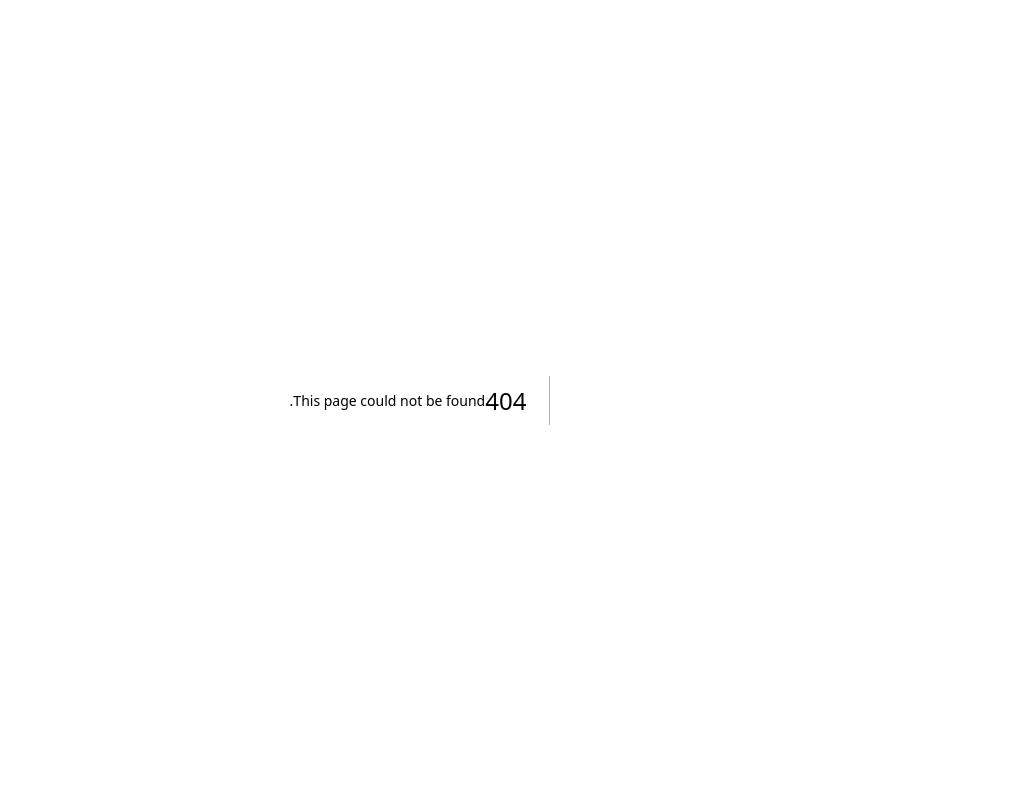
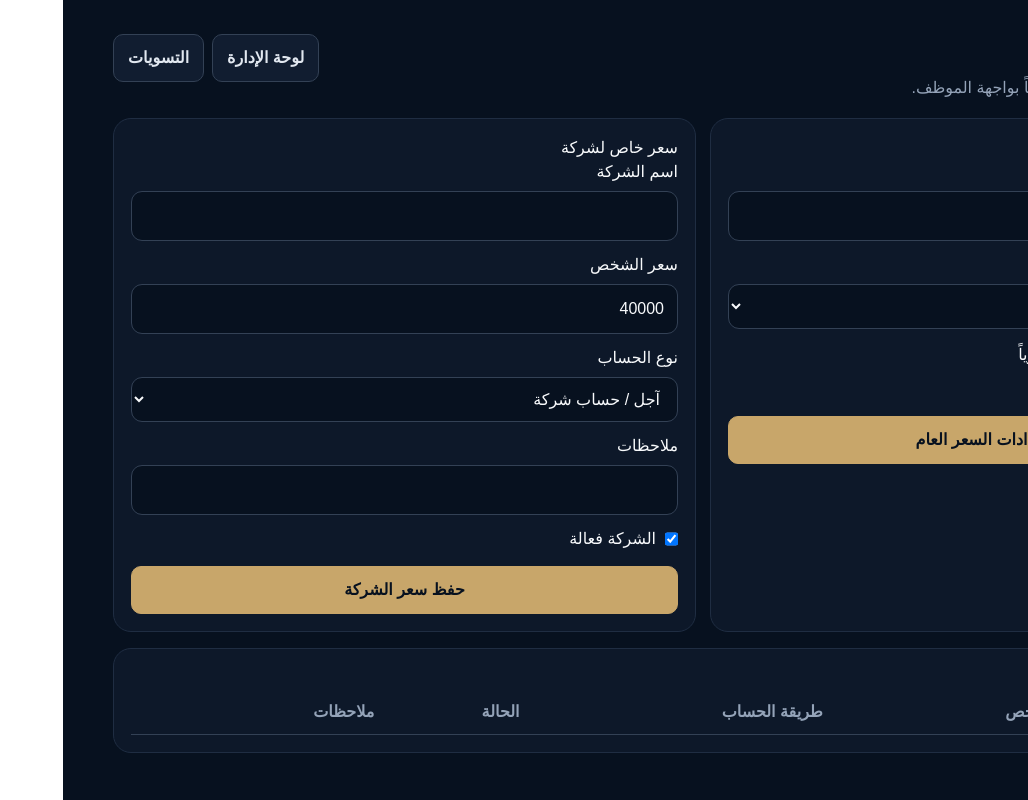
Before and after one commit to mohanedadnan99-dotcom/BaghdadLounge, a Next.js app: page /ops/admin/settings in a window 1280 px wide. Before the commit this address had no page. Shown: the whole page, without its empty margins (252-1280 px from the left). Built offline with nearby package versions, Linux system fonts and the light colour scheme; no server answers.

Commit message:
Add professional passenger pricing settings page

```diff
--- /dev/null
+++ b/app/ops/admin/settings/page.tsx
@@ -0,0 +1,27 @@
+"use client";
+import { useEffect,useState } from "react";
+
+type Company={id:number;name:string;price_iqd:number|string;billing_type:string;active:boolean;notes:string};
+const paymentLabels:Record<string,string>={cash:"نقدي",electronic:"إلكتروني",credit:"آجل / حساب شركة",prepaid:"مدفوع مسبقاً",voucher:"قسيمة",complimentary:"مجاني"};
+const input:React.CSSProperties={width:"100%",boxSizing:"border-box",background:"#07111f",color:"#f8fafc",border:"1px solid #334155",borderRadius:11,padding:"12px 13px",fontSize:16};
+const card:React.CSSProperties={background:"#0d1829",border:"1px solid #1f2d42",borderRadius:18,padding:17};
+const btn:React.CSSProperties={border:"1px solid #c8a66a",background:"#c8a66a",color:"#07111f",borderRadius:10,padding:"11px 14px",fontWeight:900,cursor:"pointer"};
+export default function PricingSettings(){
+ const [settings,setSettings]=useState<any>({default_price_iqd:40000,default_payment_type:"cash",allow_manual_override:true,require_override_reason:true});
+ const [companies,setCompanies]=useState<Company[]>([]);const [msg,setMsg]=useState("");
+ const [company,setCompany]=useState({name:"",priceIqd:"40000",billingType:"credit",active:true,notes:""});
+ async function load(){const [a,b]=await Promise.all([fetch("/api/ops/pricing",{cache:"no-store"}),fetch("/api/ops/admin?action=companies",{cache:"no-store"})]);if(a.ok)setSettings((await a.json()).settings||settings);if(b.ok)setCompanies((await b.json()).companies||[])}
+ useEffect(()=>{load()},[]);
+ async function saveSettings(){setMsg("");const r=await fetch("/api/ops/pricing",{method:"PATCH",headers:{"Content-Type":"application/json"},body:JSON.stringify({defaultPriceIqd:Number(settings.default_price_iqd||0),defaultPaymentType:settings.default_payment_type,allowManualOverride:settings.allow_manual_override,requireOverrideReason:settings.require_override_reason})});const d=await r.json();setMsg(r.ok?"تم حفظ إعدادات السعر العام":d.message||"تعذر الحفظ");if(r.ok)load()}
+ async function saveCompany(e:React.FormEvent){e.preventDefault();const r=await fetch("/api/ops/admin",{method:"POST",headers:{"Content-Type":"application/json"},body:JSON.stringify({action:"saveCompany",...company,priceIqd:Number(company.priceIqd||0)})});const d=await r.json();setMsg(r.ok?"تم حفظ سعر الشركة":d.message||"تعذر حفظ الشركة");if(r.ok){setCompany({name:"",priceIqd:String(settings.default_price_iqd||40000),billingType:"credit",active:true,notes:""});load()}}
+ async function edit(c:Company){setCompany({name:c.name,priceIqd:String(c.price_iqd),billingType:c.billing_type,active:c.active,notes:c.notes||""});window.scrollTo({top:0,behavior:"smooth"})}
+ return <main dir="rtl" style={{minHeight:"100vh",background:"#07111f",color:"#f8fafc",padding:16,fontFamily:"Arial,sans-serif"}}><div style={{maxWidth:1180,margin:"0 auto"}}>
+  <header style={{display:"flex",justifyContent:"space-between",gap:12,alignItems:"center",flexWrap:"wrap",marginBottom:18}}><div><div style={{color:"#c8a66a",fontWeight:900}}>PRICING CONTROL</div><h1 style={{margin:"6px 0"}}>إعدادات أسعار المسافرين</h1><div style={{color:"#94a3b8"}}>المصدر المركزي للسعر الذي يظهر تلقائياً بواجهة الموظف.</div></div><div style={{display:"flex",gap:8}}><a href="/ops/admin" style={{...btn,background:"#111d30",color:"#e2e8f0",borderColor:"#334155",textDecoration:"none"}}>لوحة الإدارة</a><a href="/ops/admin/companies" style={{...btn,background:"#111d30",color:"#e2e8f0",borderColor:"#334155",textDecoration:"none"}}>التسويات</a></div></header>
+  {msg&&<div style={{...card,marginBottom:14,borderColor:"#8a6f3e"}}>{msg}</div>}
+  <section style={{display:"grid",gridTemplateColumns:"repeat(auto-fit,minmax(300px,1fr))",gap:14,marginBottom:16}}>
+   <div style={card}><h2 style={{marginTop:0}}>السعر العام</h2><label>سعر المسافر العادي<input style={{...input,marginTop:7}} inputMode="numeric" value={settings.default_price_iqd||""} onChange={e=>setSettings({...settings,default_price_iqd:e.target.value.replace(/\D/g,"")})}/></label><label style={{display:"block",marginTop:12}}>طريقة الحساب الافتراضية<select style={{...input,marginTop:7}} value={settings.default_payment_type||"cash"} onChange={e=>setSettings({...settings,default_payment_type:e.target.value})}>{Object.entries(paymentLabels).map(([v,l])=><option key={v} value={v}>{l}</option>)}</select></label><label style={{display:"flex",gap:9,marginTop:14}}><input type="checkbox" checked={Boolean(settings.allow_manual_override)} onChange={e=>setSettings({...settings,allow_manual_override:e.target.checked})}/>السماح للموظف بتعديل السعر يدوياً</label><label style={{display:"flex",gap:9,marginTop:10}}><input type="checkbox" checked={Boolean(settings.require_override_reason)} onChange={e=>setSettings({...settings,require_override_reason:e.target.checked})}/>طلب سبب عند تغيير السعر يدوياً</label><button style={{...btn,width:"100%",marginTop:15}} onClick={saveSettings}>حفظ إعدادات السعر العام</button></div>
+   <form style={card} onSubmit={saveCompany}><h2 style={{marginTop:0}}>سعر خاص لشركة</h2><label>اسم الشركة<input required style={{...input,marginTop:7}} value={company.name} onChange={e=>setCompany({...company,name:e.target.value})}/></label><label style={{display:"block",marginTop:12}}>سعر الشخص<input style={{...input,marginTop:7}} inputMode="numeric" value={company.priceIqd} onChange={e=>setCompany({...company,priceIqd:e.target.value.replace(/\D/g,"")})}/></label><label style={{display:"block",marginTop:12}}>نوع الحساب<select style={{...input,marginTop:7}} value={company.billingType} onChange={e=>setCompany({...company,billingType:e.target.value})}>{Object.entries(paymentLabels).map(([v,l])=><option key={v} value={v}>{l}</option>)}</select></label><label style={{display:"block",marginTop:12}}>ملاحظات<input style={{...input,marginTop:7}} value={company.notes} onChange={e=>setCompany({...company,notes:e.target.value})}/></label><label style={{display:"flex",gap:9,marginTop:12}}><input type="checkbox" checked={company.active} onChange={e=>setCompany({...company,active:e.target.checked})}/>الشركة فعالة</label><button style={{...btn,width:"100%",marginTop:15}}>حفظ سعر الشركة</button></form>
+  </section>
+  <section style={card}><h2 style={{marginTop:0}}>قائمة الأسعار الخاصة</h2><div style={{overflowX:"auto"}}><table style={{width:"100%",borderCollapse:"collapse",minWidth:720}}><thead><tr>{["الشركة","سعر الشخص","طريقة الحساب","الحالة","ملاحظات",""].map(x=><th key={x} style={{textAlign:"right",padding:10,borderBottom:"1px solid #334155",color:"#94a3b8"}}>{x}</th>)}</tr></thead><tbody>{companies.map(c=><tr key={c.id}><td style={{padding:10,borderBottom:"1px solid #1f2d42",fontWeight:900}}>{c.name}</td><td style={{padding:10,borderBottom:"1px solid #1f2d42"}}>{Number(c.price_iqd||0).toLocaleString("en-US")} د.ع</td><td style={{padding:10,borderBottom:"1px solid #1f2d42"}}>{paymentLabels[c.billing_type]||c.billing_type}</td><td style={{padding:10,borderBottom:"1px solid #1f2d42"}}>{c.active?"فعال":"موقوف"}</td><td style={{padding:10,borderBottom:"1px solid #1f2d42"}}>{c.notes||"—"}</td><td style={{padding:10,borderBottom:"1px solid #1f2d42"}}><button onClick={()=>edit(c)} style={{...btn,padding:"7px 10px"}}>تعديل</button></td></tr>)}</tbody></table></div></section>
+ </div></main>
+}
```
